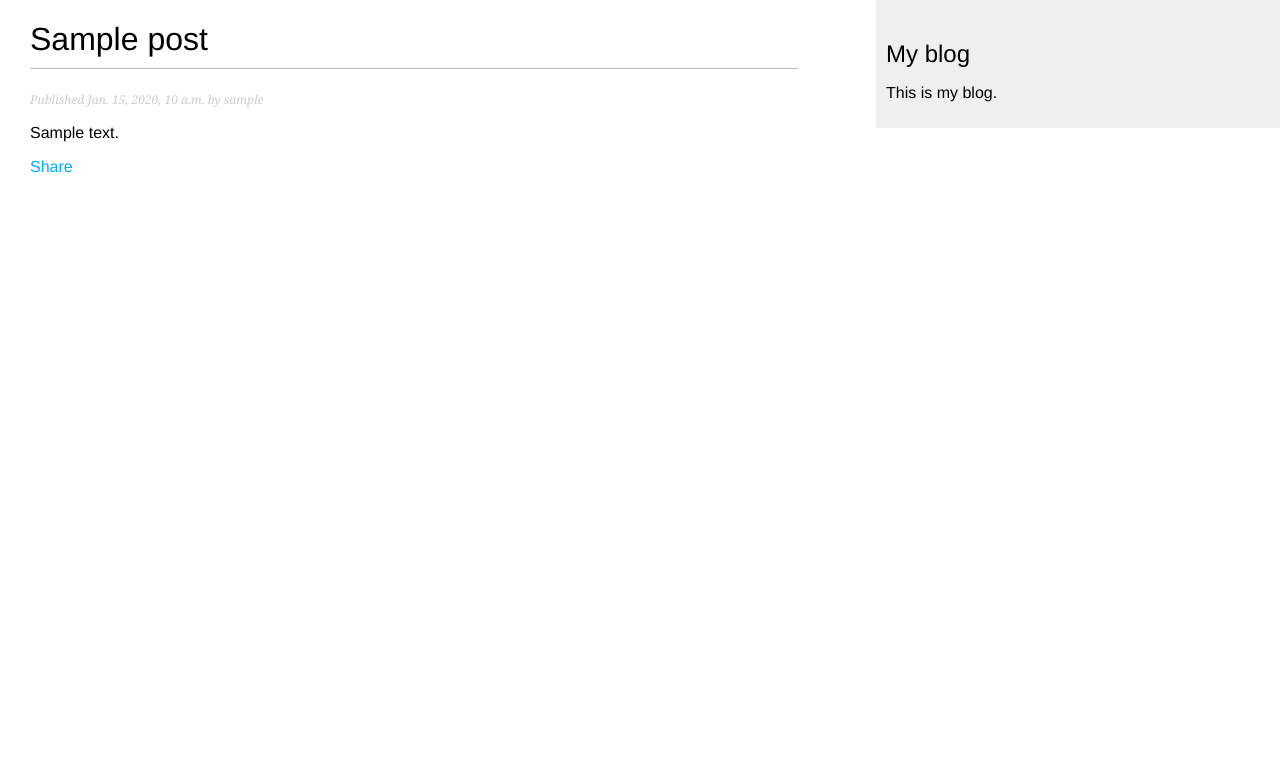
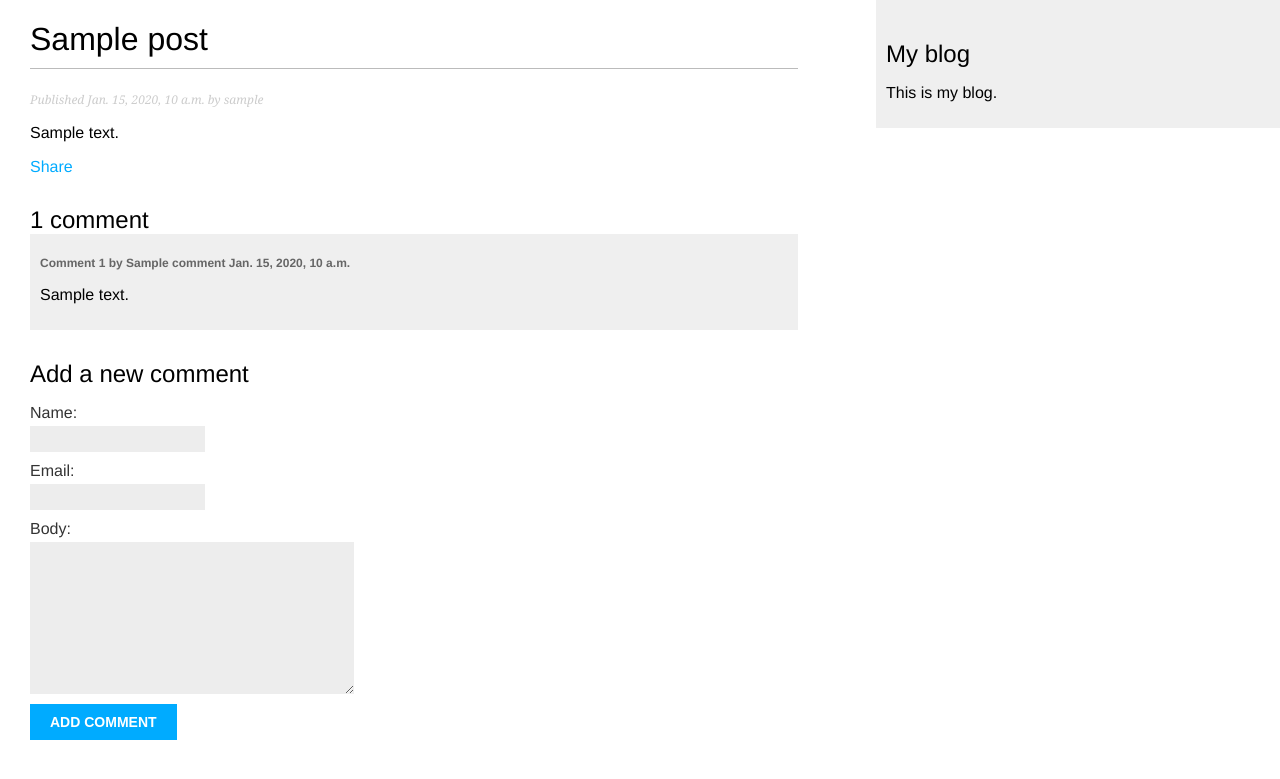
Before and after one commit to sudonetizen/coolblog, a Django app: a page that uses templates/post_detail.html in a window 1280 px wide. Shown: the top 779 px of the page. Run offline with Django 5.2, Linux system fonts and the light colour scheme; tables that the repository leaves empty hold one stand-in row (values such as "Sample post").

Commit message:
update post_detail viev and post_detail template of blog app

```diff
--- a/blog/views.py
+++ b/blog/views.py
@@ -41,7 +41,10 @@ def post_detail(request, year, month, day, post):
         publish__day=day
     )
 
-    return render(request, 'post_detail.html', {'post': post})
+    comments = post.comments.filter(active=True)
+    form = CommentForm()
+
+    return render(request, 'post_detail.html', {'post': post, 'comments': comments, 'form': form})
 
 def post_share(request, post_id):
     post = get_object_or_404(Post, id=post_id, status=Post.Status.PUBLISHED)
@@ -78,7 +81,7 @@ def post_share(request, post_id):
 
 @require_POST
 def post_comment(request, post_id):
-    post = get_object_or_404(post, id=post_id, status=Post.Status.PUBLISHED)
+    post = get_object_or_404(Post, id=post_id, status=Post.Status.PUBLISHED)
     comment = None
 
     form = CommentForm(data=request.POST)
--- a/templates/post_detail.html
+++ b/templates/post_detail.html
@@ -3,8 +3,26 @@
 {% block title %}{{ post.title }}{% endblock %}
 
 {% block content %}
+
     <h1>{{ post.title }}</h1>
     <p class="date">Published {{ post.publish }} by {{ post.author }}</p>
     {{ post.body|linebreaks }}
+
     <p><a href="{% url 'blog:post_share' post.id %}">Share</a></p>
+
+    {% with comments.count as total_comments %}
+        <h2>{{ total_comments }} comment{{ total_comments|pluralize }}</h2>
+    {% endwith %}
+
+    {% for comment in comments %}
+        <div class="comment">
+            <p class="info">Comment {{ forloop.counter }} by {{ comment.name }} {{ comment.created }}</p>
+            {{ comment.body|linebreaks }}
+        </div>
+    {% empty %}
+        <p>There are no comments</p>
+    {% endfor %}
+
+    {% include 'comment_form.html' %}
+
 {% endblock %}
```
